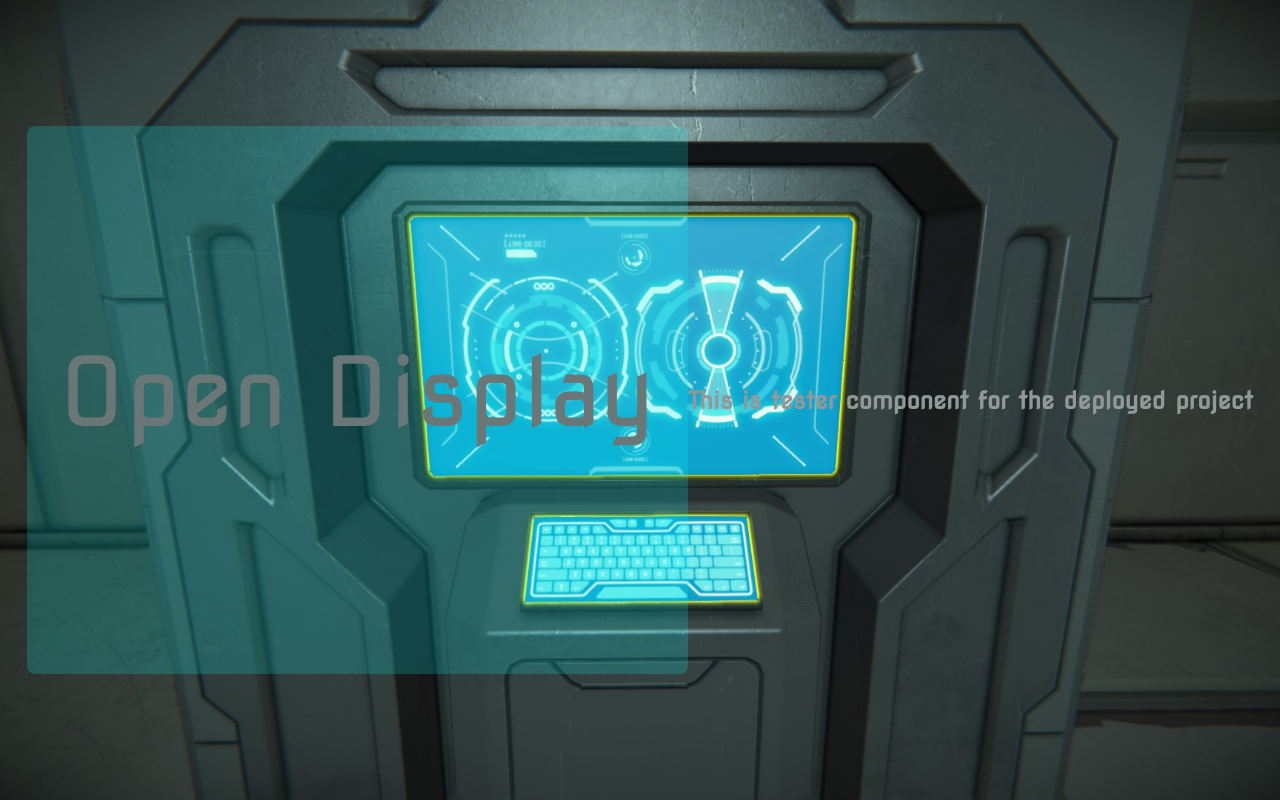
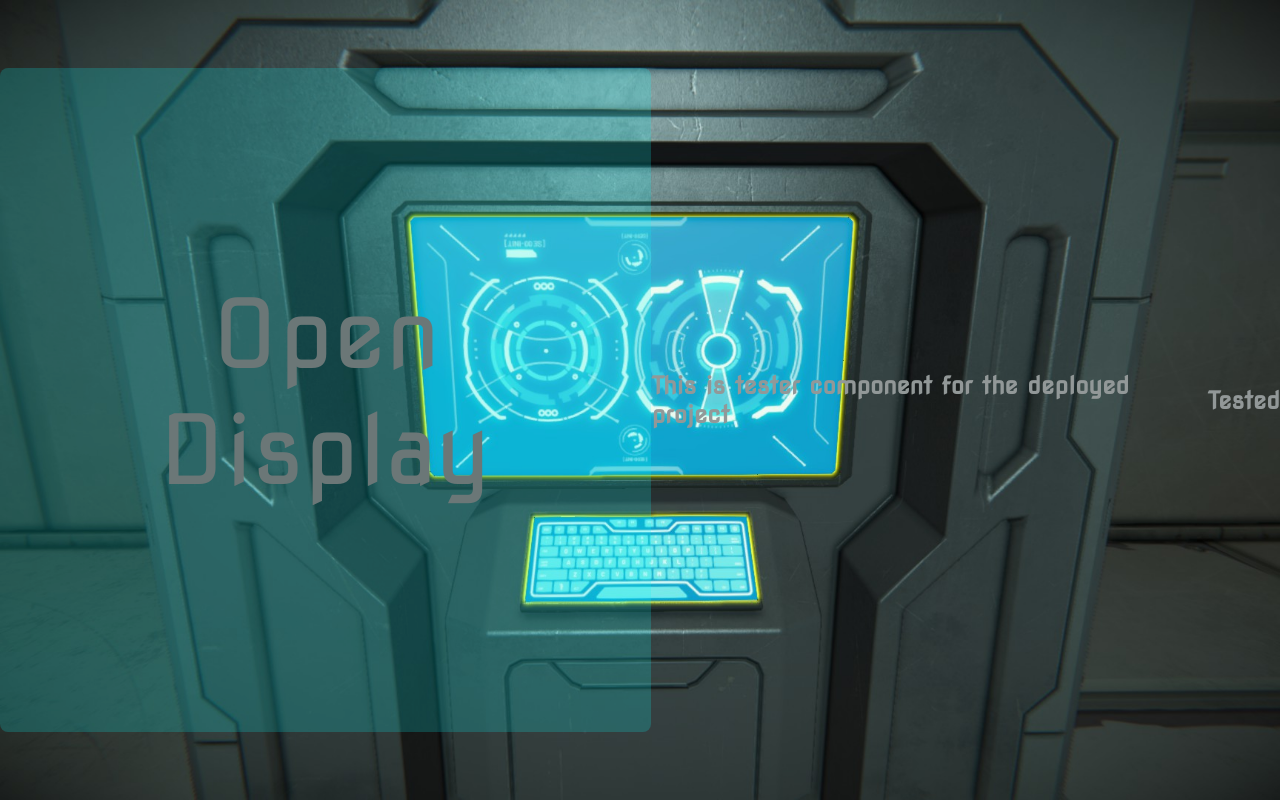
Before and after one commit to OBKNOXIOUSKNOX/space-engineers-hud, a React (Create React App) app: page / in a window 1280 px wide. Built offline with nearby package versions, Linux system fonts and the light colour scheme.

Commit message:
Hopefully fixed commit merge error

```diff
--- a/src/App.js
+++ b/src/App.js
@@ -14,6 +14,7 @@ function App() {
         <div id="parent-div">
           <Display />
           <Tester />
+          <h1>Tested</h1>
         </div>
       </section>
     </div>
```
